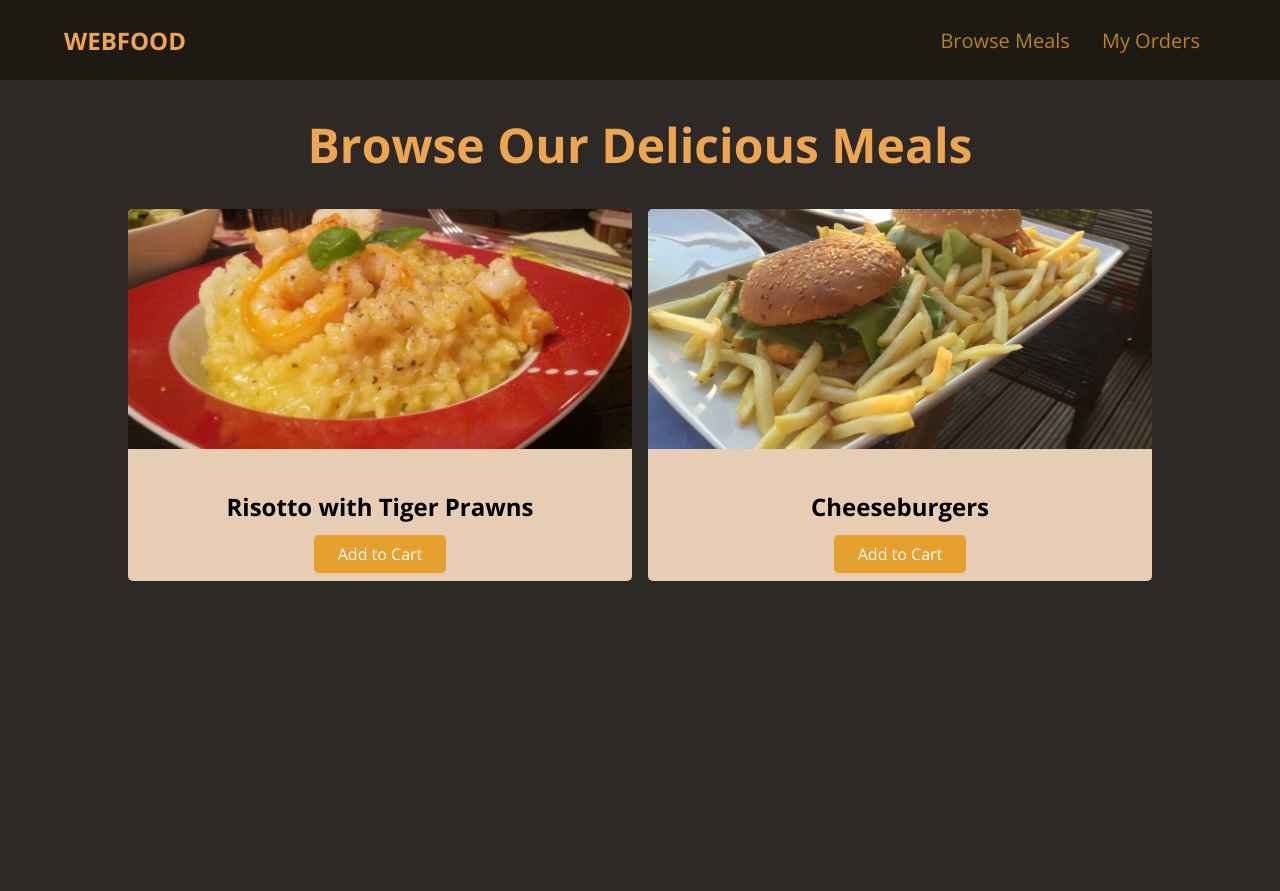
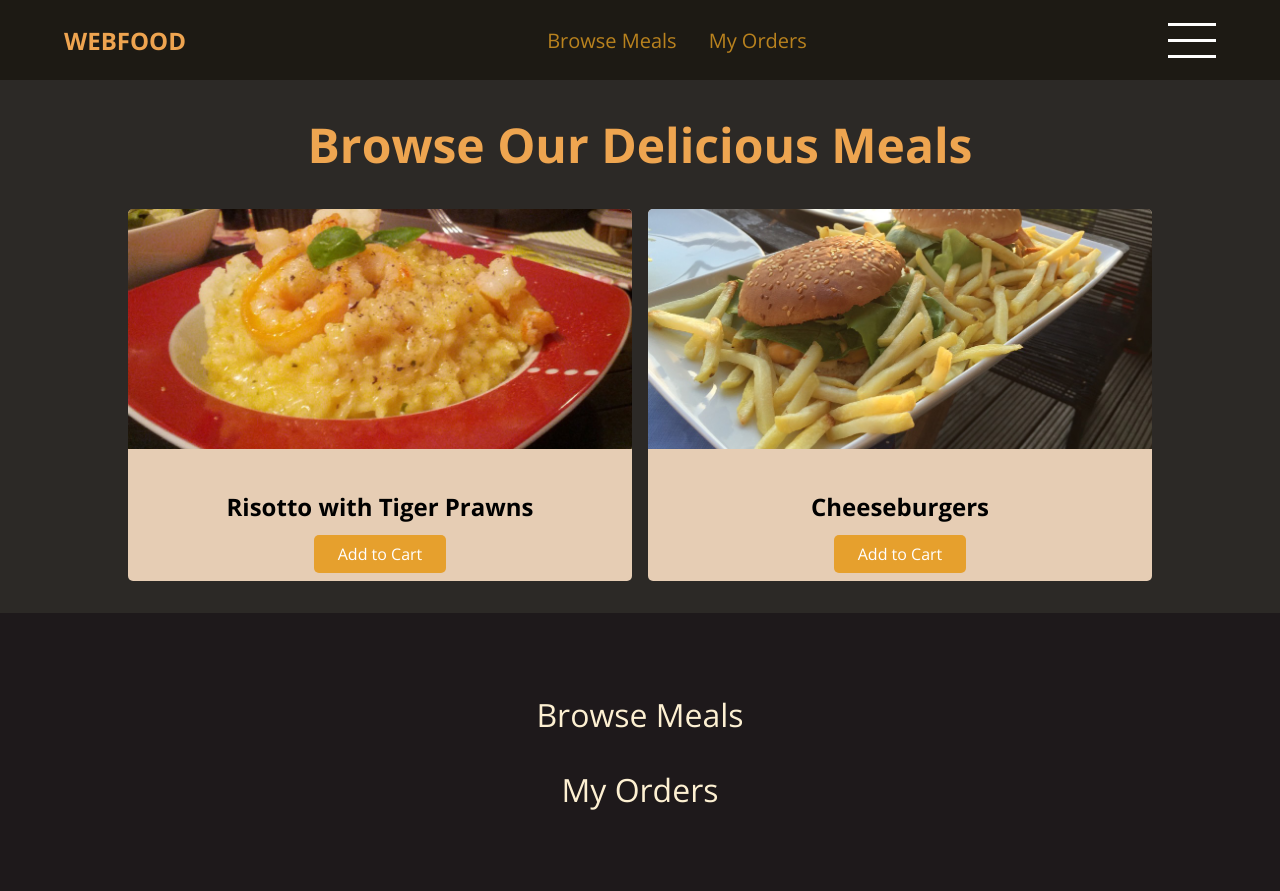
Before and after one commit to EldiQevani/4thProject-WebFood, a plain HTML site: page index.html in a window 1280 px wide. Before the commit the page ends 800 px from the top, so only its background shows below. Drawn offline with nearby package versions, Linux system fonts and the light colour scheme.

Commit message:
added the side drawer

```diff
--- a/index.html
+++ b/index.html
@@ -25,7 +25,13 @@
           </li>
         </ul>
       </nav>
+      <a href="#side-drawer" class="menu-btn">
+        <span></span>
+        <span></span>
+        <span></span>
+      </a>
     </header>
+
     <main>
       <h1>Browse Our Delicious Meals</h1>
       <section id="latest-products">
@@ -57,5 +63,17 @@
         </ul>
       </section>
     </main>
+    <aside id="side-drawer">
+      <nav>
+        <ul>
+          <li>
+            <a href="">Browse Meals</a>
+          </li>
+          <li>
+            <a href="">My Orders</a>
+          </li>
+        </ul>
+      </nav>
+    </aside>
   </body>
 </html>
--- a/styles.css
+++ b/styles.css
@@ -24,6 +24,20 @@
   text-transform: uppercase;
 }
 
+.menu-btn {
+  width: 3rem;
+  height: 3rem;
+  display: flex;
+  flex-direction: column;
+  justify-content: space-around;
+}
+
+.menu-btn span {
+  width: 100%;
+  height: 3px;
+  background-color: white;
+}
+
 #main-header ul {
   list-style: none;
   display: flex;
@@ -43,6 +57,33 @@
 
 #main-header nav a:hover {
   color: rgb(230, 165, 145);
+}
+
+#side-drawer {
+  width: 100%;
+  height: 100%;
+  background-color: rgb(30, 25, 27);
+  /* position: fixed;
+  top: 0;
+  left: 0; */
+}
+
+#side-drawer ul {
+  list-style: none;
+  margin: 0;
+  padding: 4rem 1rem;
+  display: flex;
+  flex-direction: column;
+  align-items: center;
+}
+
+#side-drawer li {
+  margin: 1rem 0;
+}
+
+#side-drawer a {
+  color: rgb(253, 240, 210);
+  font-size: 2rem;
 }
 
 main h1 {
```
